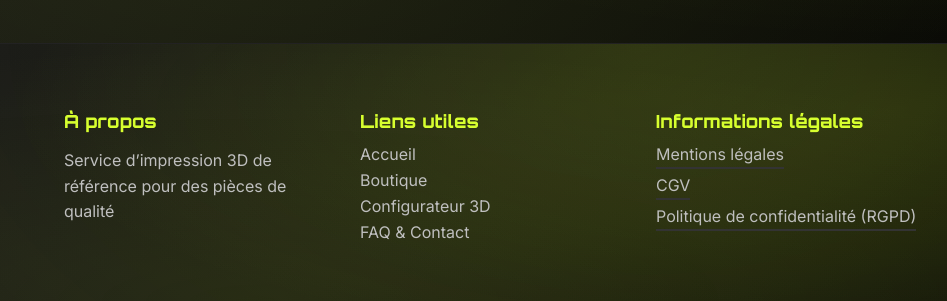
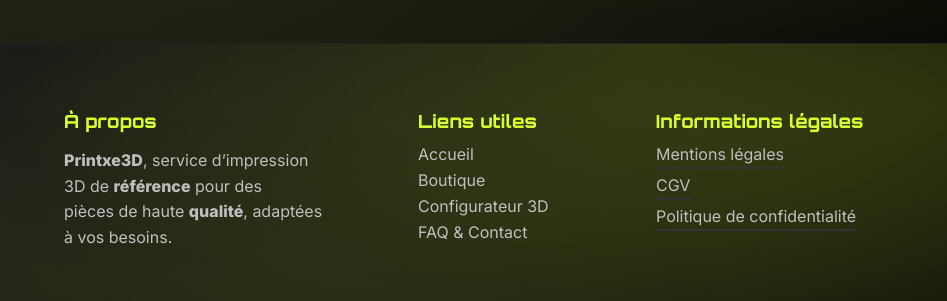
Before and after one commit to printx3d/printxe3d, a plain HTML site: page index.html in a window 1280 px wide. Shown: the part 2783-3084 px from the top of the page, 0-947 px from the left. Drawn offline with nearby package versions, Linux system fonts and the light colour scheme; animation ran at ten frames a second.

Commit message:
Revise footer text and structure for clarity
Updated footer content for improved clarity and branding.

```diff
--- a/index.html
+++ b/index.html
@@ -1954,11 +1954,11 @@
     <div class="footer-main" style="max-width:1200px;margin:0 auto;padding:48px 24px 16px 24px;display:grid;grid-template-columns:repeat(4,1fr);gap:32px;">
       <div class="footer-col">
         <h3 style="font-size:1.13em;font-weight:700;margin-bottom:12px;letter-spacing:.01em;">À propos</h3>
-        <p style="color:#bfbfbf;line-height:1.6;font-size:1em;">Service d’impression 3D de référence pour des pièces de qualité</p>
+        <p style="color:#bfbfbf;line-height:1.6;font-size:1em;"><strong>Printxe3D</strong>, service d’impression 3D de <strong>référence</strong> pour des <br>pièces de haute <strong>qualité</strong>, adaptées à vos besoins.</p>
       </div>
       <div class="footer-col">
-        <h3 style="font-size:1.13em;font-weight:700;margin-bottom:12px;letter-spacing:.01em;">Liens utiles</h3>
-        <ul style="list-style:none;padding:0;margin:0;">
+        <h3 style="font-size:1.13em;font-weight:700;margin-bottom:12px;letter-spacing:.01em;padding-left:58px;">Liens utiles</h3>
+        <ul style="list-style:none;padding:0;margin:0;padding-left:58px;">
           <li><a href="https://printxe3d.fr/#home" style="color:#bfbfbf;text-decoration:none;">Accueil</a></li>
           <li><a href="https://printxe3d.fr/#store" style="color:#bfbfbf;text-decoration:none;">Boutique</a></li>
           <li><a href="https://printxe3d.fr/#configurator" style="color:#bfbfbf;text-decoration:none;">Configurateur 3D</a></li>
@@ -1970,7 +1970,7 @@
         <ul style="list-style:none;padding:0;margin:0;">
           <li><a href="https://printxe3d.fr/#" style="color:#bfbfbf;text-decoration:none;">Mentions légales</a></li>
           <li><a href="https://printxe3d.fr/#" style="color:#bfbfbf;text-decoration:none;">CGV</a></li>
-          <li><a href="https://printxe3d.fr/#" style="color:#bfbfbf;text-decoration:none;">Politique de confidentialité (RGPD)</a></li>
+          <li><a href="https://printxe3d.fr/#" style="color:#bfbfbf;text-decoration:none;">Politique de confidentialité</a></li>
         </ul>
       </div>
       <div class="footer-col">
```
